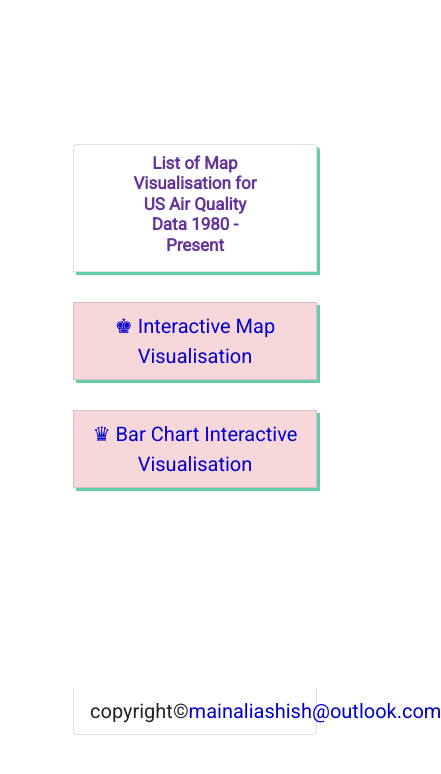
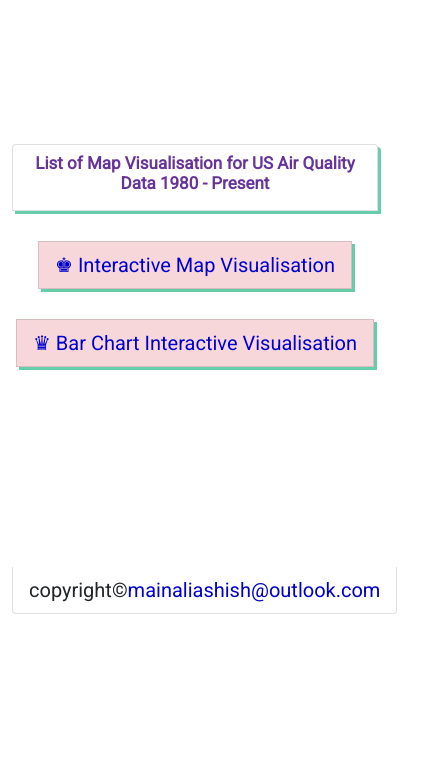
Before and after one commit to mainaliashish/final_visualisation, a plain HTML site: page index.html in a window 390 px wide. Shown: the whole page, 441 px wide, since content can reach past the window. Drawn offline with nearby package versions, Linux system fonts and the light colour scheme.

Commit message:
- minor fix

```diff
--- a/index.html
+++ b/index.html
@@ -40,23 +40,23 @@
         <div class="row">
             <div class="col-md-12">
                 <ul class="list-group mt-5">
-                    <li class="list-group-item list-group-item mx-auto col-8 text-center">
-                        <h6 class="mx-auto col-8">List of Map Visualisation for US Air Quality Data 1980 - Present</h6>
+                    <li class="list-group-item list-group-item mx-auto col-md-8 col-sm-12 text-center">
+                        <h6 class="mx-auto col-md-8 col-sm-12">List of Map Visualisation for US Air Quality Data 1980 - Present</h6>
                     </li>
                     <br/>
-                    <li class="list-group-item list-group-item-danger mx-auto col-8 text-center">
+                    <li class="list-group-item list-group-item-danger mx-auto col-md-8 col-sm-12 text-center">
                         <a href="https://mainaliashish.github.io/final_visualisation/map_visualisation" class="text-decoration-none">
                             ♚ Interactive Map Visualisation
                         </a>
                     </li>
                     <br/>
-                    <li class="list-group-item list-group-item-danger mx-auto col-8 text-center">
+                    <li class="list-group-item list-group-item-danger mx-auto col-md-8 col-sm-12 text-center">
                         <a href="https://mainaliashish.github.io/final_visualisation/bar_chart_visualisation" class="text-decoration-none">
                             ♛ Bar Chart Interactive Visualisation
                         </a>
                     </li>
-                    <p class="list-group-item mx-auto col-8 text-center" style="margin-top:200px;">
-                        copyright©<a href="mailto: mainaliashish@outlook.com" class="text-decoration-none">mainaliashish@outlook.com</a
+                    <p class="list-group-item mx-auto col-md-8 col-sm-12 text-center" style="margin-top:200px;">
+                        copyright©<a href="mailto: mainaliashish@outlook.com" class="text-decoration-none">mainaliashish@outlook.com</a>
                     </p>
                 </ul>
             </div>
```
